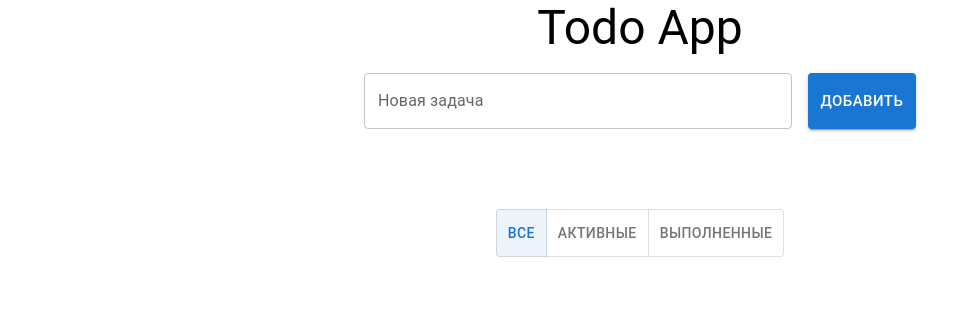
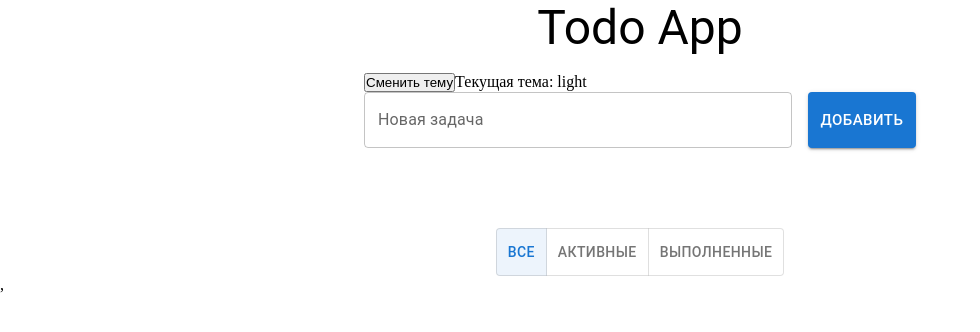
Before and after one commit to GANSGX/todo-app, a React (Vite) app: page / in a window 1280 px wide. Shown: the top 332 px of the page, without its empty margins (0-980 px from the left). Built offline with nearby package versions, Linux system fonts and the light colour scheme.

Commit message:
feat: add theme context with toggle

```diff
--- a/src/App.tsx
+++ b/src/App.tsx
@@ -5,12 +5,18 @@ import TaskList from "./components/TaskList/TaskList.tsx";
 import TaskFilter from "./components/TaskFilter/TaskFilter.tsx";
 import { Container, Typography } from '@mui/material';
 import { useLocalStorage } from "./hooks/useLocalStorage.ts";
+import { useTheme } from "./context/useTheme.ts";
 
 
 const App = () => {
 
     const [task, setTask] = useLocalStorage<Task[]>('tasks', [])
     const [filter, setFilter] = useState<FilterStatus>('ALL');
+
+    const {
+        theme,
+        toggleTheme,
+    } = useTheme();
 
     const addTask = (title: string) => {
         setTask(prev => [...prev, {
@@ -49,6 +55,8 @@ const App = () => {
             <Typography variant="h3" align="center" gutterBottom>
                 Todo App
             </Typography>
+            <button onClick={() => toggleTheme()}>Сменить тему</button>
+            <span>Текущая тема: {theme}</span>
             <AddTask onAdd={addTask} />
             <TaskList tasks={filteredTasks} onDelete={deleteTask} onToggle={toggleTask} onEdit={editTask}/>
             <TaskFilter currentFilter={filter} onFilterChange={setFilter} />
--- /dev/null
+++ b/src/context/ThemeContext.tsx
@@ -0,0 +1,24 @@
+import {createContext, useState} from "react";
+import type { ReactNode } from "react";
+
+const ThemeContext = createContext({ theme: 'light', toggleTheme: () => {} })
+
+const ThemeProvider = ({ children }: { children: ReactNode }) => {
+
+
+    const [theme, setTheme] = useState('light')
+
+    const toggleTheme = () => {
+        setTheme(prev => prev === 'light' ? 'dark' : 'light')
+    }
+
+    return (
+        <ThemeContext.Provider value={{theme, toggleTheme}}>
+            {children}
+        </ThemeContext.Provider>
+    )
+}
+
+
+
+export { ThemeProvider, ThemeContext };
--- /dev/null
+++ b/src/context/useTheme.ts
@@ -0,0 +1,6 @@
+import { ThemeContext } from './ThemeContext.tsx';
+import { useContext } from "react";
+
+const useTheme = () => useContext(ThemeContext);
+
+export { useTheme };
--- a/src/main.tsx
+++ b/src/main.tsx
@@ -2,9 +2,12 @@ import { StrictMode } from 'react'
 import { createRoot } from 'react-dom/client'
 import './index.css'
 import App from './App.tsx'
+import {ThemeProvider} from "./context/ThemeContext.tsx";
 
 createRoot(document.getElementById('root')!).render(
-    <StrictMode>
-        <App />
-    </StrictMode>,
+    <ThemeProvider>
+        <StrictMode>
+            <App />
+        </StrictMode>,
+    </ThemeProvider>
 )
```
